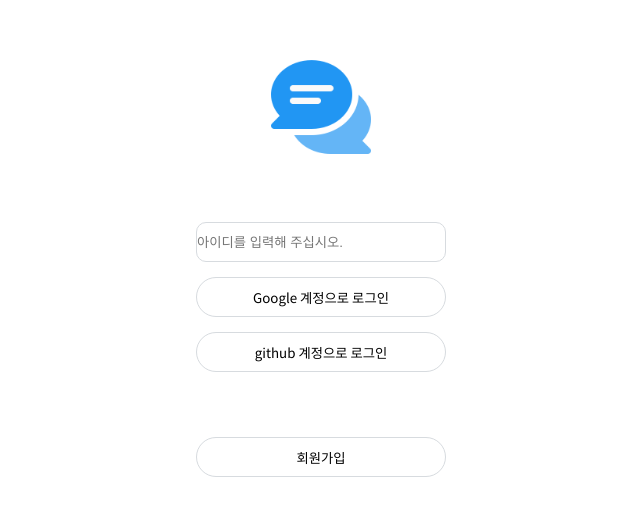
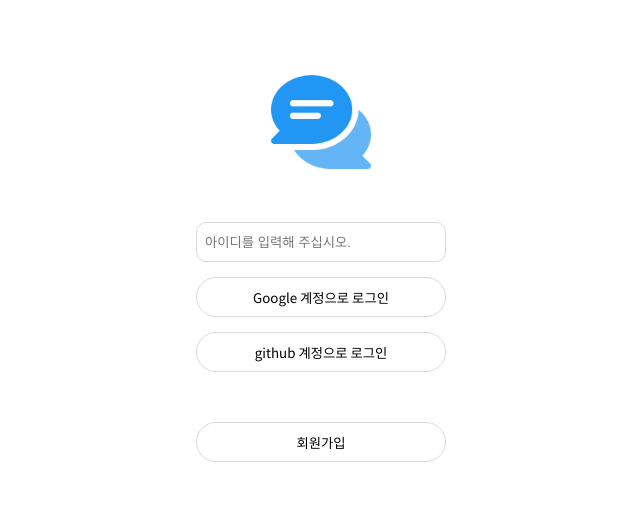
Before and after one commit to kyukim42seoul/SmallTwitter, a React (Vite) app: page /login in a window 1280 px wide. Shown: the part 133-648 px from the top of the page, without its empty margins (319-959 px from the left). Built offline with nearby package versions, Linux system fonts and the light colour scheme; no server answers.

Commit message:
[FIX] fixing styled-components warning on props

```diff
--- a/src/component/Common/FlexContainer.jsx
+++ b/src/component/Common/FlexContainer.jsx
@@ -22,8 +22,8 @@ const FlexContainer = ({direction, justify, padding, between, width, height, ...
     <StyledFlexContainer
       direction={direction}
       justify={justify}
-      padding={padding}
-      between={gap}
+      $padding={padding}
+      $between={gap}
       width={width}
       height={height}
     >
@@ -34,16 +34,16 @@ const FlexContainer = ({direction, justify, padding, between, width, height, ...
 
 const StyledFlexContainer = styled.div`
   display: flex;
-  flex-direction: ${(props) => props.direction || "row"};
-  justify-content: ${(props) => props.justify || "center"};
+  flex-direction: ${({direction}) => direction || "row"};
+  justify-content: ${({justify}) => justify || "center"};
   align-items: center;
-  padding: ${(props) => props.padding || "0px"};
-  width: ${(props) => props.width || "auto"};
-  height: ${(props) => props.height || "auto"};
+  padding: ${({padding}) => padding || "0px"};
+  width: ${({width}) => width || "auto"};
+  height: ${({height}) => height || "auto"};
   overflow: auto;
 
   > :nth-child(n + 2) {
-    margin: ${(props) => props.between || "0px"};
+    margin: ${({$between}) => $between || "0px"};
   }
 `;
 
--- a/src/component/Test/SideBar.jsx
+++ b/src/component/Test/SideBar.jsx
@@ -3,6 +3,7 @@ import { useNavigate } from "react-router-dom";
 import styled from "styled-components";
 import FlexContainer from "src/component/Common/FlexContainer";
 import Button from "src/component/Common/Button.jsx";
+import { bool } from "prop-types";
 
 export const SideBar = () => {
   const navigate = useNavigate();
@@ -26,8 +27,9 @@ export const SideBar = () => {
     };
 }, []);
 
-  return <StyledSidebar isVisible={isVisible}>
-    <StyledItem isVisible={isVisible}>
+  return (
+  <StyledSidebar $isVisible={isVisible}>
+    <StyledItem $isVisible={isVisible}>
       <FlexContainer direction="column" between="20px">
         <img src="./chat.png" width="100px" height="100px" />
         <Button onClick={() => navigate("/thread")}>스레드</Button>
@@ -41,13 +43,14 @@ export const SideBar = () => {
         <Button onClick={() => navigate("/createThread")}>글 생성 테스트</Button>
       </FlexContainer>
     </StyledItem>
-  </StyledSidebar>;
+  </StyledSidebar>
+  );
 };
 
 const StyledSidebar = styled.div`
   height: 100%; /* 전체 높이 */
-  width: ${({isVisible}) => isVisible ? "250px" : "0"}; /* 사이드바의 너비 */
-  overflow: ${({isVisible}) => isVisible ? "visible" : "hidden"};
+  width: ${({$isVisible}) => $isVisible ? "250px" : "0"};
+  overflow: ${({$isVisible}) => $isVisible ? "visible" : "hidden"};
   transition: 0.2s;
   position: fixed; /* 고정된 위치 */
   top: 0; /* 상단에서부터 시작 */
@@ -59,6 +62,6 @@ const StyledSidebar = styled.div`
 `;
 
 const StyledItem = styled.div`
-  transform: ${props => props.isVisible ? 'translateX(0)' : 'translateX(-250px)'};
+  transform: ${({$isVisible}) => $isVisible ? 'translateX(0)' : 'translateX(-250px)'};
   transition: transform 0.2s;
 `;
--- a/src/component/Thread/ThreadCard.jsx
+++ b/src/component/Thread/ThreadCard.jsx
@@ -9,15 +9,6 @@
 import styled from "styled-components";
 import FlexContainer from "src/component/Common/FlexContainer.jsx";
 import TextButton from "src/component/Common/TextButton.jsx";
-
-const StyledThreadCard = styled.div`
-  display: flex;
-  flex-direction: column;
-  width: 900px;
-  height: 200px;
-  padding: 20px;
-  border-bottom: solid 1px;
-`;
 
 export const ThreadCard = (props) => {
   const prefix = "#";
@@ -71,3 +62,12 @@ export const ThreadCard = (props) => {
     </StyledThreadCard>
   );
 };
+
+const StyledThreadCard = styled.div`
+  display: flex;
+  flex-direction: column;
+  width: 900px;
+  height: 200px;
+  padding: 20px;
+  border-bottom: solid 1px;
+`;
--- a/src/index.css
+++ b/src/index.css
@@ -38,3 +38,7 @@ button {
   cursor: pointer;
   border: 1px solid var(--grey3);
 }
+
+input {
+  padding-left: 0.5rem;
+}
```
